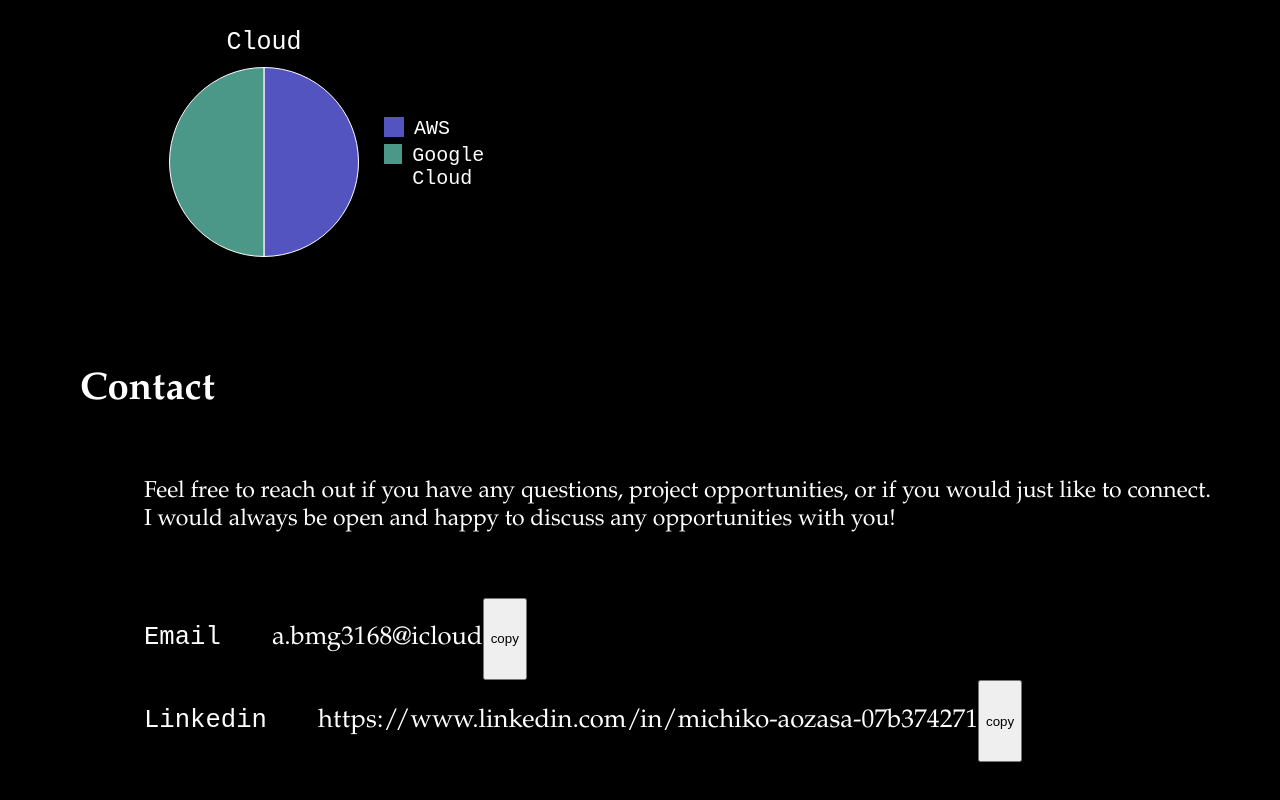
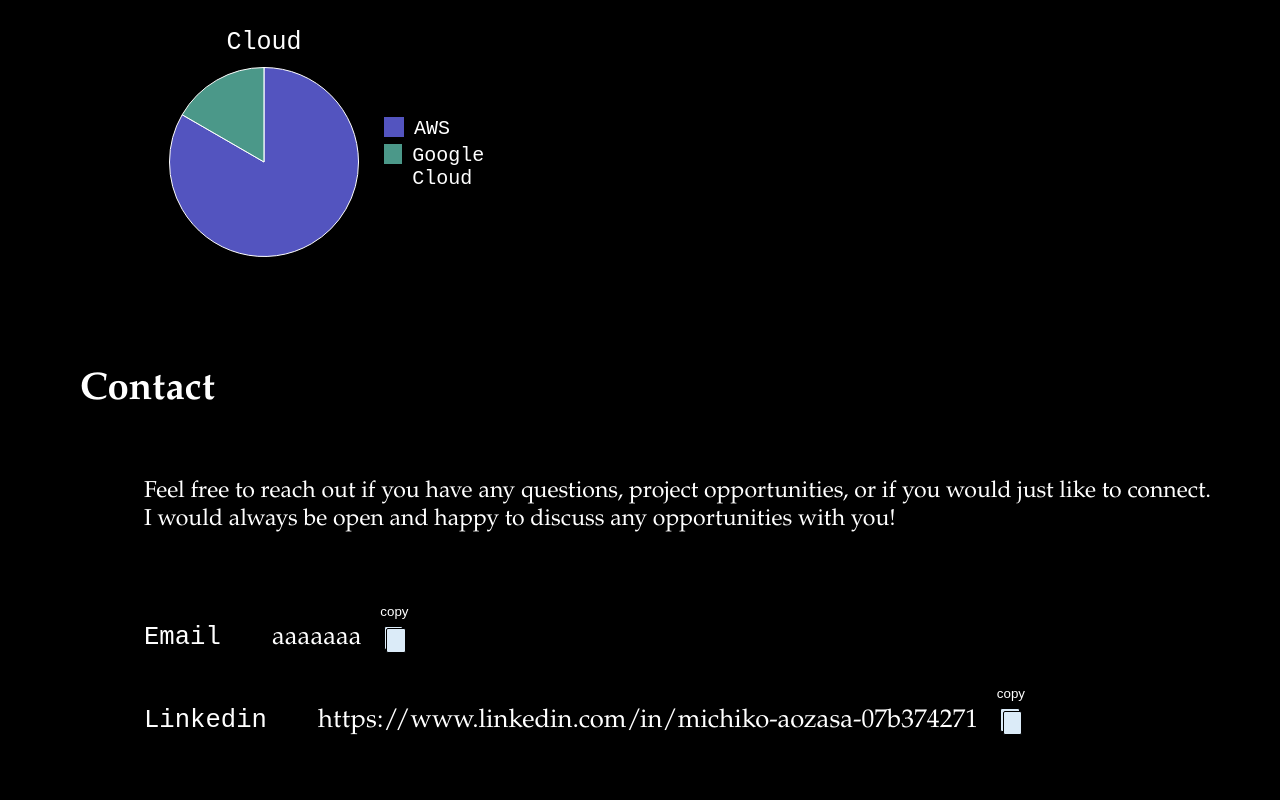
Before and after one commit to michaoz/portfolio, a React (Create React App) app: page / in a window 1280 px wide. Shown: the part 3137-3937 px from the top of the page. Built offline with nearby package versions, Linux system fonts and the light colour scheme.

Commit message:
[ADD] add copy feature to skills page

```diff
--- a/src/components/ContentMain/Contact.tsx
+++ b/src/components/ContentMain/Contact.tsx
@@ -1,19 +1,41 @@
+import { useState } from 'react';
 import '../../style/App.css';
 import '../../style/components/ContentMain/Contact.css';
 
 const Contact = () => {
 
-    const email = "a.bmg3168@icloud";
+    // const email = "a.bmg3168@icloud";
+    const email = "aaaaaaa";
     const linkedin = "https://www.linkedin.com/in/michiko-aozasa-07b374271";
 
+    const [copyTextEmail, setCopyTextEmail] = useState<string>("copy");
+    const [copyTextLinkedin, setCopyTextLinkedin] = useState<string>("copy");
+
     const handleCopyToClipboard = async(e: React.MouseEvent<HTMLButtonElement>) => {
-        const targetText = e.currentTarget.value;
+        const target = e.currentTarget;
+        const targetText = target.value;
         try {
             await window.navigator.clipboard.writeText(targetText);
             console.log("Copied the text.", targetText);
         } catch(error) {
             console.error("Unable to copy the text.", error);
             alert("Failed to copy the text to clipboard. Please try again or copy manually.")
+        }
+
+        // Change text to "copied" temporarily.
+        const textCopied = "copied!";
+        const textCopy = "copy";
+        const copiedTimeout = 700;
+        if (target.parentElement?.parentElement?.id === "email" ) {
+            setCopyTextEmail(textCopied);
+            setTimeout(() => {
+                setCopyTextEmail(textCopy);
+            }, copiedTimeout)
+        } else if (target.parentElement?.parentElement?.id === "linkedin" ) {
+            setCopyTextLinkedin(textCopied);
+            setTimeout(() => {
+                setCopyTextLinkedin(textCopy);
+            }, copiedTimeout)
         }
     }
 
@@ -32,14 +54,28 @@ const Contact = () => {
                     <div className="" id="email">
                         <p className="contact-title">Email</p>
                         <p>{email}</p>
-                        <button id="copy-email" value={email} onClick={handleCopyToClipboard}>copy</button>
-                        <div></div>
+                        <div>
+                            <button className="btn-copy" id="copy-email" value={email} onClick={handleCopyToClipboard}>
+                                <p>{copyTextEmail}</p>
+                                <i className="icon-copy">
+                                    <div id="icon-copy-back" />
+                                    <div id="icon-copy-front" />
+                                </i>
+                            </button>
+                        </div>
                     </div>
                     <div className="" id="linkedin">
                         <p className="contact-title">Linkedin</p>
                         <p>{linkedin}</p>
-                        <button id="copy-linkedin" value={linkedin} onClick={handleCopyToClipboard}>copy</button>
-                        <div></div>
+                        <div>
+                            <button className="btn-copy" id="copy-linkedin" value={linkedin} onClick={handleCopyToClipboard}>
+                                <p>{copyTextLinkedin}</p>
+                                <i className="icon-copy">
+                                    <div id="icon-copy-back" />
+                                    <div id="icon-copy-front" />
+                                </i>
+                            </button>
+                        </div>
                     </div>
                 </div>
             </div>
--- a/src/components/ContentMain/Skills.tsx
+++ b/src/components/ContentMain/Skills.tsx
@@ -132,8 +132,9 @@ const Skills = (props: PropTypeContentMainSkills) => {
                                             const style = {
                                                 backgroundColor: backgroundColor,
                                             }
+                                            const key = label + idx;
                                             return(
-                                                <li className="labels-li">
+                                                <li key={key} className="labels-li">
                                                     <div style={style}></div>
                                                     {label}
                                                 </li>
--- a/src/components/ContentMain/SkillsData.ts
+++ b/src/components/ContentMain/SkillsData.ts
@@ -3,41 +3,41 @@ export const SkillsData = {
         {
             id: 1,
             skill: "JavaScript",
-            level: 70,
+            level: 3 + 8 / 12,
         },
         {
             id: 2,
             skill: "ReactJS",
-            level: 30,
+            level: 3,
         },
         {
             id: 3,
             skill: "TypeScript",
-            level: 30,
+            level: 3,
         },
     ],
     backend: [
         {
             id: 1,
             skill: "Java",
-            level: 70,
+            level: 3 + 5 / 12,
         },
         {
             id: 2,
             skill: "Python",
-            level: 30,
+            level: 0.5,
         },
     ],
     cloud: [
         {
             id: 1,
             skill: "AWS",
-            level: 50,
+            level: 1 + 3 / 12,
         },
         {
             id: 2,
             skill: "Google Cloud",
-            level: 50,
+            level: 3 / 12,
         },
     ]
 };
--- a/src/style/components/ContentMain/Contact.css
+++ b/src/style/components/ContentMain/Contact.css
@@ -18,6 +18,16 @@
     display: flex;
 }
 
+#email > p,
+#linkedin > p {
+    margin: 1em 0;
+}
+
+#email > div,
+#linkedin > div {
+    margin-left: 0.5em;
+}
+
 #email > .contact-title {
     font-family: var(--fontFamily02);
 }
@@ -27,5 +37,62 @@
 }
 
 .contact-title {
-    margin-right: 2em;
+    margin-right: 2em!important;
 }
+
+.btn-copy {
+    height: 100%;
+    margin: 0;
+    background-color: transparent;
+    border: none;
+    &:hover {
+        cursor: pointer;
+    }
+}
+
+.btn-copy > p {
+    margin: 0;
+    margin-bottom: 0.5em;
+    color: var(--whiteColor01);
+    width: calc(1.5em + 0.5em);  /* (.icon-copy width) + extra */
+}
+
+.icon-copy {
+    display: inline-block;
+    width: calc(1.3em + 0.2em);  /* (.icon-copy > div width) + (.icon-copy > #icon-copy-front margin-left) */
+    height: calc(1.3em * 1.3 + 0.2em);
+    /* height: 100%; */
+    margin: 0;
+    margin-bottom: 1.5em;
+}
+
+.icon-copy > div {
+    position: absolute;
+    width: 1.3em;
+    height: calc(1.3em * 1.3);
+    border: 1px solid var(--blackColor);
+    border-radius: 2px;
+}
+
+.icon-copy > #icon-copy-back {
+    background-color: var(--lightBlueColor01);
+    &:hover {
+        background-color: var(--lightBluePurpleColor01);
+    }
+    &:hover~#icon-copy-front {
+        background-color: var(--lightBluePurpleColor01);
+    }
+}
+
+.icon-copy > #icon-copy-front {
+    background-color: var(--lightBlueColor01);
+    margin-left: 0.2em;
+    margin-top: 0.2em;
+    &:hover {
+        background-color: var(--lightBluePurpleColor01);
+    }
+}
+
+#icon-copy-back:has(~#icon-copy-front:hover){
+    background-color: var(--lightBluePurpleColor01);
+}
```
Also changed, not shown: package.json (+5 -2 lines), 1 other file (tests, documents, lock files or other folders).
